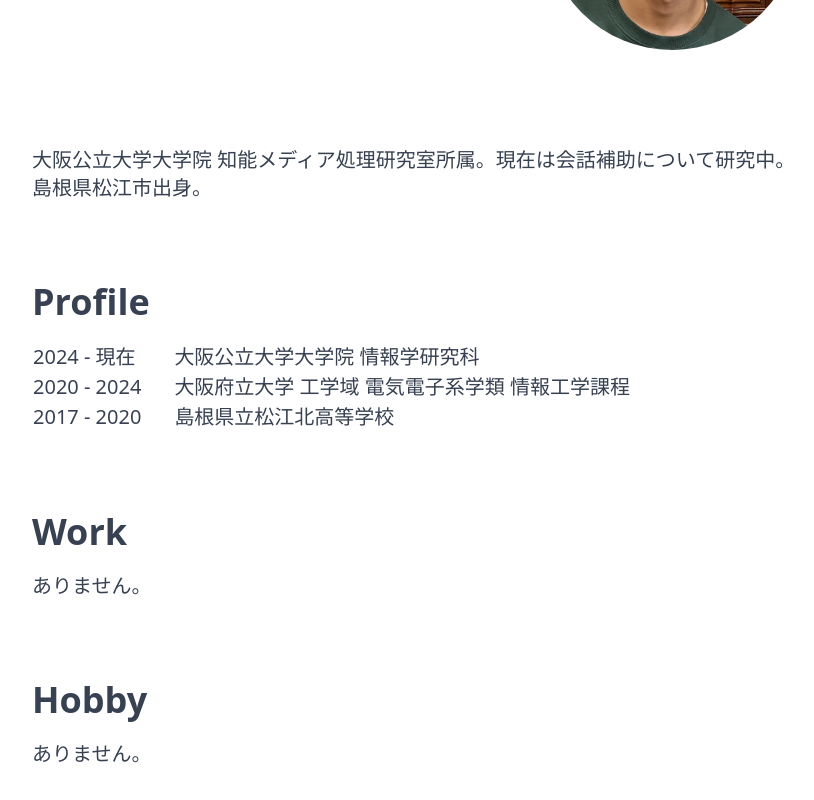
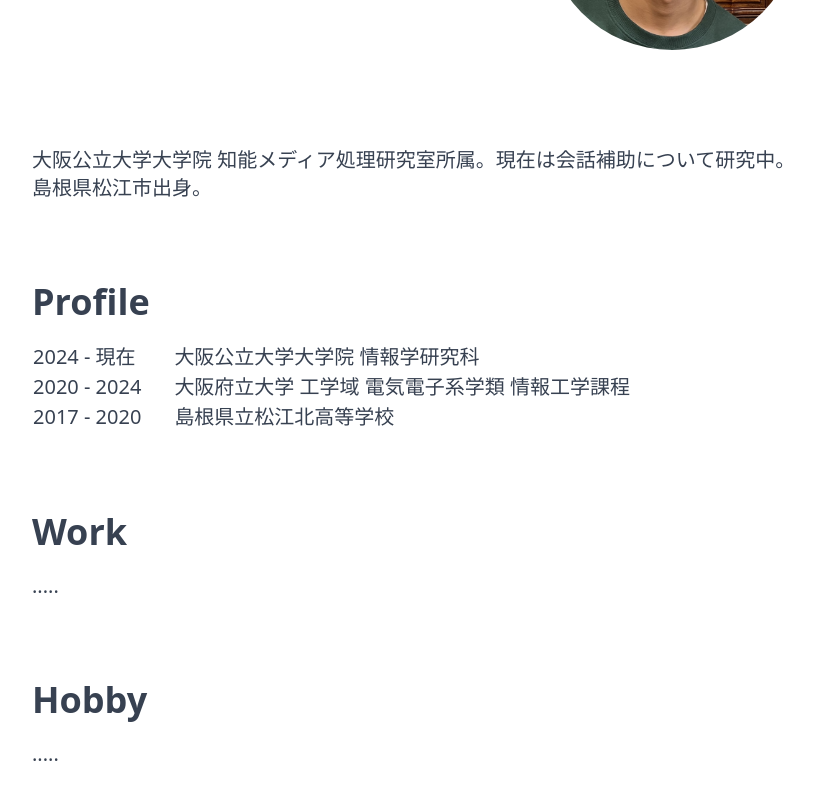
Before and after one commit to idkiy0178/portfolio, a React (Vite) app: page / in a window 1280 px wide. Shown: the part 355-1155 px from the top of the page, without its empty margins (224-1038 px from the left). Built offline with nearby package versions, Linux system fonts and the light colour scheme.

Commit message:
update work and hobby

```diff
--- a/src/components/HomePage.jsx
+++ b/src/components/HomePage.jsx
@@ -66,14 +66,14 @@
           <h2 className="xl:text-4xl sm:text-3xl text-2xl font-bold pt-20 pb-5">
             Work
           </h2>
-          <p className="text-xl">ありません。</p>
+          <p className="text-xl">.....</p>
         </div>
 
         <div>
           <h2 className="xl:text-4xl sm:text-3xl text-2xl font-bold pt-20 pb-5">
             Hobby
           </h2>
-          <p className="text-xl">ありません。</p>
+          <p className="text-xl">.....</p>
         </div>
       </div>
     </section>
```
